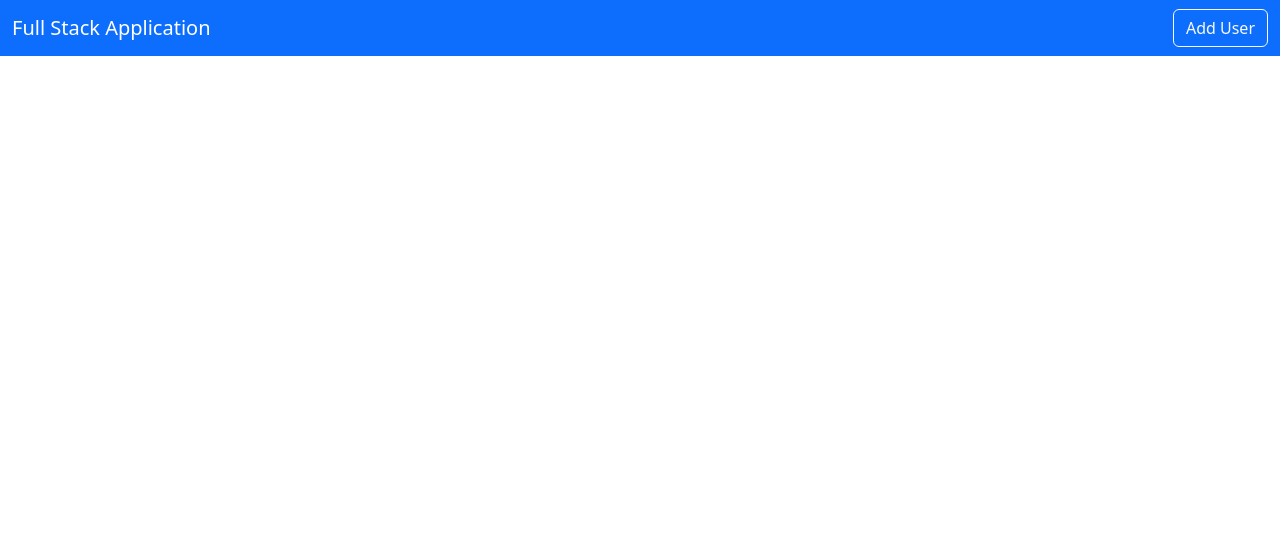
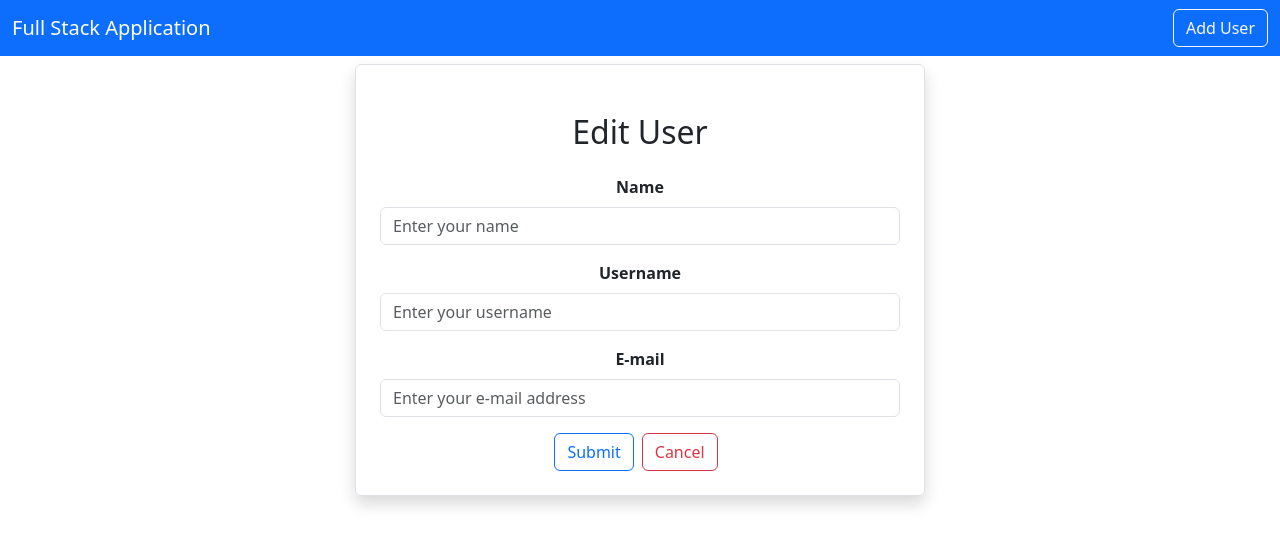
Before and after one commit to Selenayk/fullstack-spring-boot, a React (Create React App) app in the folder fullstack-frontend/: page /edituser/1 in a window 1280 px wide. Shown: the top 546 px of the page. Built offline with nearby package versions, Linux system fonts and the light colour scheme; no server answers.

Commit message:
Add Edit User page

```diff
--- a/fullstack-frontend/package.json
+++ b/fullstack-frontend/package.json
@@ -37,5 +37,8 @@
       "last 1 firefox version",
       "last 1 safari version"
     ]
+  },
+  "devDependencies": {
+    "@babel/plugin-proposal-private-property-in-object": "^7.21.11"
   }
 }
--- a/fullstack-frontend/src/App.js
+++ b/fullstack-frontend/src/App.js
@@ -4,6 +4,7 @@
 import { Home } from './pages/Home';
 import { BrowserRouter as Router, Routes, Route } from 'react-router-dom';
 import { AddUser } from './users/AddUser';
+import { EditUser } from './users/EditUser';
 
 function App() {
   return (
@@ -14,6 +15,7 @@
         <Routes>
           <Route exact path="/" element={<Home />} />
           <Route exact path="/adduser" element={<AddUser />} />
+          <Route exact path="/edituser/:id" element={<EditUser />} />
         </Routes>
       </Router>
     </div>
--- a/fullstack-frontend/src/layout/Navbar.js
+++ b/fullstack-frontend/src/layout/Navbar.js
@@ -6,7 +6,7 @@
     <div>
       <nav className="navbar navbar-expand-lg navbar-dark bg-primary">
         <div className="container-fluid">
-          <a className="navbar-brand" href="#">
+          <a className="navbar-brand" href="/">
             Full Stack Application
           </a>
           <button
--- a/fullstack-frontend/src/pages/Home.js
+++ b/fullstack-frontend/src/pages/Home.js
@@ -1,5 +1,6 @@
 import React, { useEffect, useState } from 'react';
 import axios from 'axios';
+import { Link } from 'react-router-dom';
 
 export const Home = () => {
   const [users, setUsers] = useState([]);
@@ -28,16 +29,19 @@
           </thead>
           <tbody>
             {users.map((user, index) => (
-              <tr>
-                <th scope="row" key={index}>
-                  {index + 1}
-                </th>
+              <tr key={user.id}>
+                <th scope="row">{index + 1}</th>
                 <td>{user.name}</td>
                 <td>{user.username}</td>
                 <td>{user.email}</td>
                 <td>
                   <button className="btn btn-primary mx-2">View</button>
-                  <button className="btn btn-outline-primary mx-2">Edit</button>
+                  <Link
+                    className="btn btn-outline-primary mx-2"
+                    to={`/edituser/${user.id}`}
+                  >
+                    Edit
+                  </Link>
                   <button className="btn btn-danger mx-2">Delete</button>
                 </td>
               </tr>
--- a/fullstack-frontend/src/users/AddUser.js
+++ b/fullstack-frontend/src/users/AddUser.js
@@ -73,7 +73,7 @@
               <input
                 type={'text'}
                 className="form-control"
-                placeholder="Enter your e-mail adress"
+                placeholder="Enter your e-mail address"
                 name="email"
                 value={email}
                 onChange={(e) => onInputChange(e)}
--- a/fullstack-frontend/src/users/EditUser.js
+++ b/fullstack-frontend/src/users/EditUser.js
@@ -0,0 +1,113 @@
+import axios from 'axios';
+import React, { useState, useEffect } from 'react';
+import { Link, useNavigate, useParams } from 'react-router-dom';
+
+export const EditUser = () => {
+  const navigate = useNavigate();
+  const { id } = useParams();
+
+  const [user, setUser] = useState({
+    name: '',
+    username: '',
+    email: '',
+  });
+
+  const [error, setError] = useState('');
+
+  const fetchUser = async (id) => {
+    try {
+      const { data } = await axios.get(`http://localhost:8080/user/${id}`);
+      setUser(data);
+    } catch (error) {
+      setError('Failed to fetch user data.');
+    }
+  };
+
+  useEffect(() => {
+    fetchUser(id);
+  }, [id]);
+
+  const onInputChange = (e) => {
+    setUser({ ...user, [e.target.name]: e.target.value });
+  };
+
+  const onUpdateUser = async (e) => {
+    e.preventDefault();
+    try {
+      await axios.put(`http://localhost:8080/user/${id}`, user);
+      navigate('/');
+    } catch (error) {
+      setError('Failed to update user data.');
+    }
+  };
+
+  return (
+    <div className="container">
+      <div className="row">
+        <div className="col-md-6 offset-md-3 border rounded p-4 mt-2 shadow">
+          <h2 className="text-center m-4">Edit User</h2>
+          <form onSubmit={onUpdateUser}>
+            <div className="mb-3">
+              <label
+                htmlFor="name"
+                className="form-label"
+                style={{ fontWeight: 'bold' }}
+              >
+                Name
+              </label>
+              <input
+                type="text"
+                name="name"
+                className="form-control"
+                placeholder="Enter your name"
+                value={user.name}
+                onChange={onInputChange}
+                required
+              />
+            </div>
+            <div className="mb-3">
+              <label
+                htmlFor="username"
+                className="form-label"
+                style={{ fontWeight: 'bold' }}
+              >
+                Username
+              </label>
+              <input
+                type="text"
+                name="username"
+                className="form-control"
+                placeholder="Enter your username"
+                value={user.username}
+                onChange={onInputChange}
+              />
+            </div>
+            <div className="mb-3">
+              <label
+                htmlFor="email"
+                className="form-label"
+                style={{ fontWeight: 'bold' }}
+              >
+                E-mail
+              </label>
+              <input
+                type="email"
+                name="email"
+                className="form-control"
+                placeholder="Enter your e-mail address"
+                value={user.email}
+                onChange={onInputChange}
+              />
+            </div>
+            <button type="submit" className="btn btn-outline-primary">
+              Submit
+            </button>
+            <Link className="btn btn-outline-danger mx-2" to="/">
+              Cancel
+            </Link>
+          </form>
+        </div>
+      </div>
+    </div>
+  );
+};
```
Also changed, not shown: 1 other file (tests, documents, lock files or other folders).
